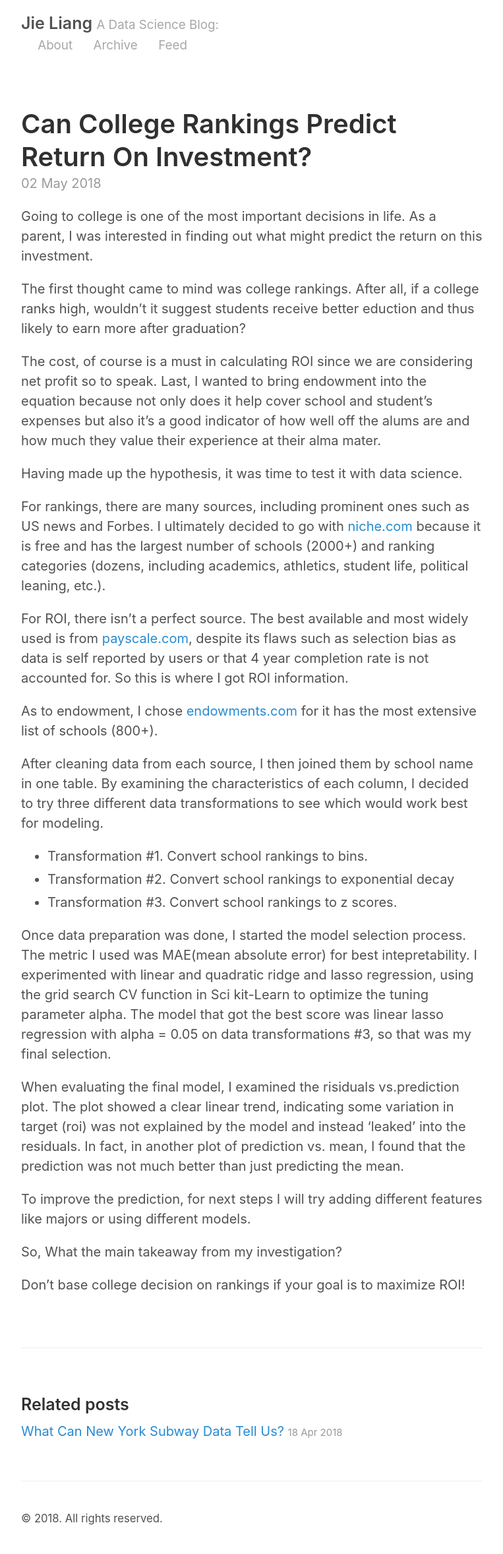
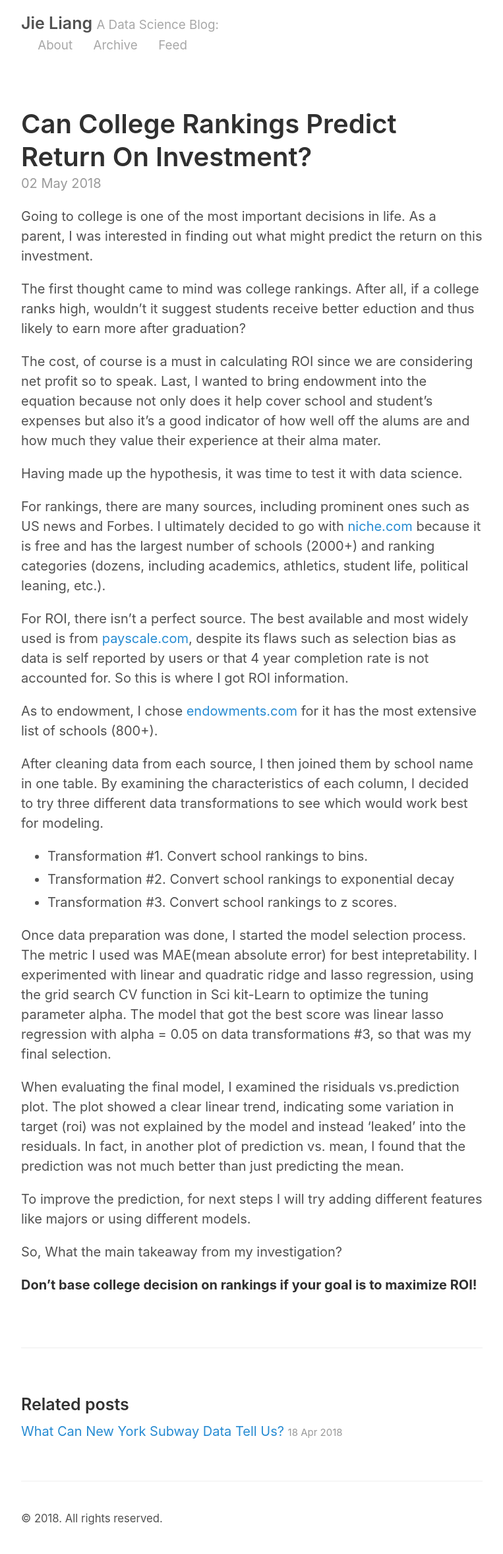
Before and after one commit to jieliang/jieliang.github.io, a Jekyll site: the page built from _posts/2018-05-02-Can-college-rankings-predict-return-on-investment?.md, in a window 1280 px wide. Shown: the whole page at 66% size, without its empty margins (258-1021 px from the left). Built offline with Jekyll 4.4.1, drawn with Linux system fonts in a browser that asks for light colours.

```diff
--- a/_posts/2018-05-02-Can-college-rankings-predict-return-on-investment?.md
+++ b/_posts/2018-05-02-Can-college-rankings-predict-return-on-investment?.md
@@ -32,4 +32,4 @@ To improve the prediction, for next steps I will try adding different features l
 
 So, What the main takeaway from my investigation?
 
-Don't base college decision on rankings if your goal is to maximize ROI!
+__Don't base college decision on rankings if your goal is to maximize ROI!__
```
